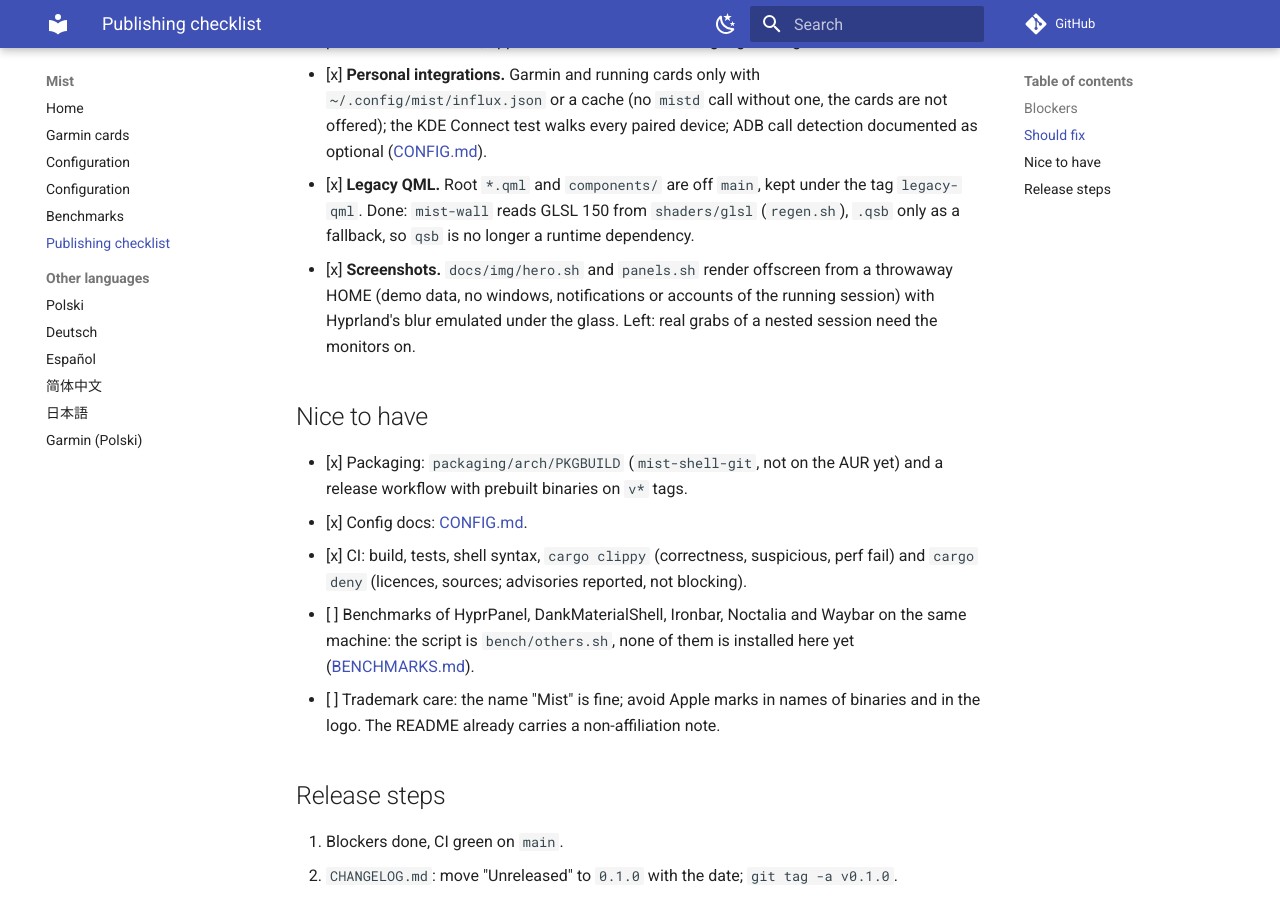
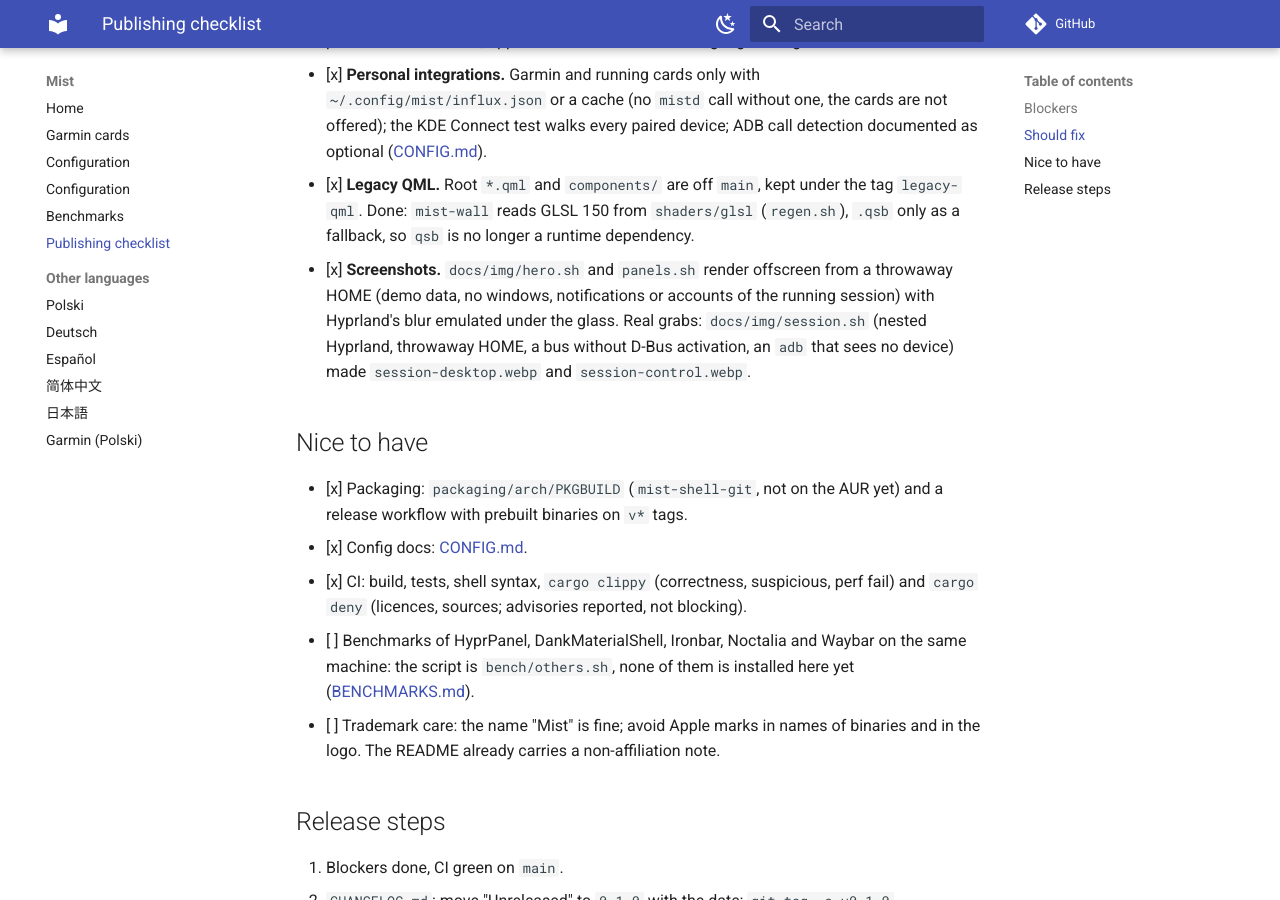
Before and after one commit to wiktor-jozwiak/mist, an MkDocs documentation site: the page built from docs/PUBLISHING.md, in a window 1280 px wide and 900 px high, scrolled down 1082 px. Built offline with MkDocs 1.6.1 and Material for MkDocs 9.7.7, drawn with Linux system fonts in a browser that asks for light colours; comment, search, counter and statistics services are not loaded.

Commit message:
docs/img/session.sh: real screenshots of a clean nested Mist session (throwaway HOME, no D-Bus activation, no adb device, no watchdog banner or cursor); i18n: wycisz. -> muted

```diff
--- a/docs/PUBLISHING.md
+++ b/docs/PUBLISHING.md
@@ -38,7 +38,8 @@
       `shaders/glsl` (`regen.sh`), `.qsb` only as a fallback, so `qsb` is no longer a runtime dependency.
 - [x] **Screenshots.** `docs/img/hero.sh` and `panels.sh` render offscreen from a throwaway HOME (demo data,
       no windows, notifications or accounts of the running session) with Hyprland's blur emulated under the
-      glass. Left: real grabs of a nested session need the monitors on.
+      glass. Real grabs: `docs/img/session.sh` (nested Hyprland, throwaway HOME, a bus without D-Bus
+      activation, an `adb` that sees no device) made `session-desktop.webp` and `session-control.webp`.
 
 ## Nice to have
 
```
Also changed, not shown: docs/img/session-control.webp (added), docs/img/session-desktop.webp (added), 2 other files.
